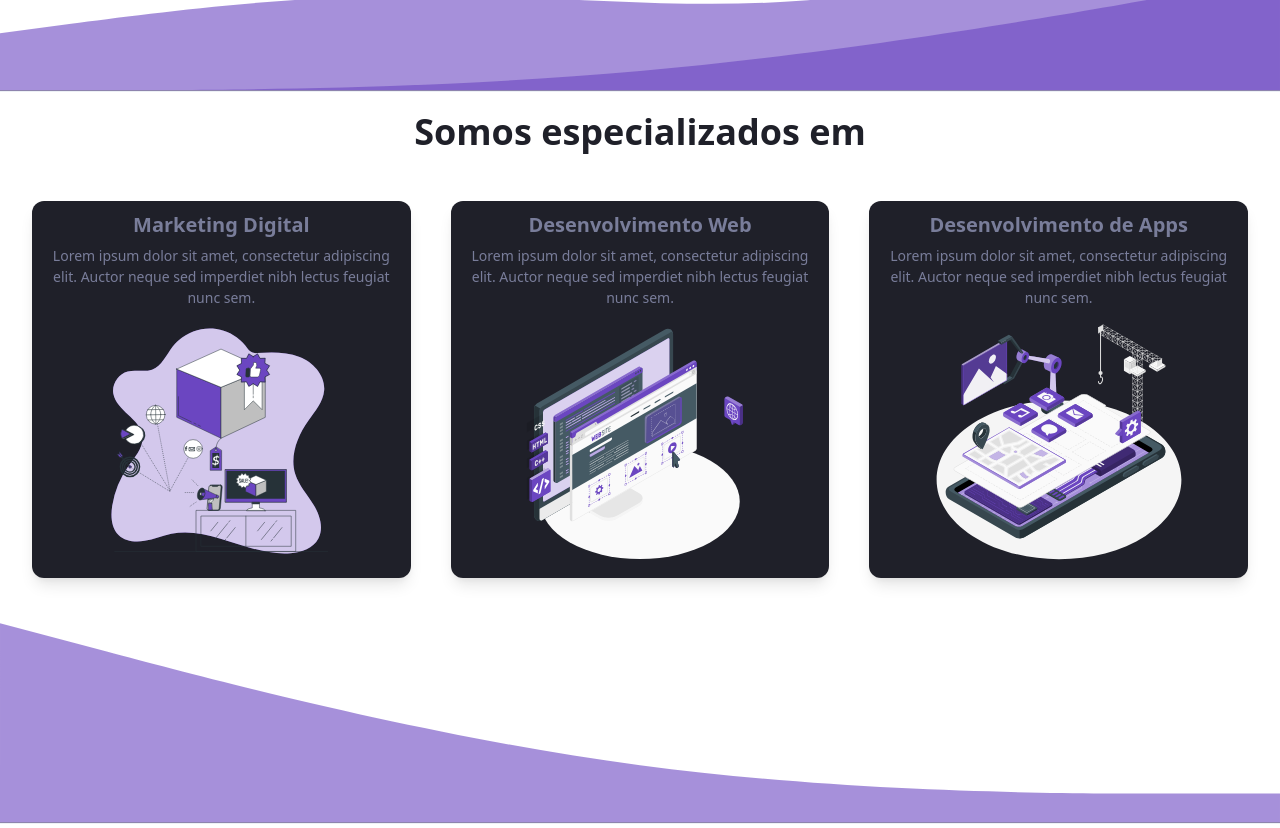
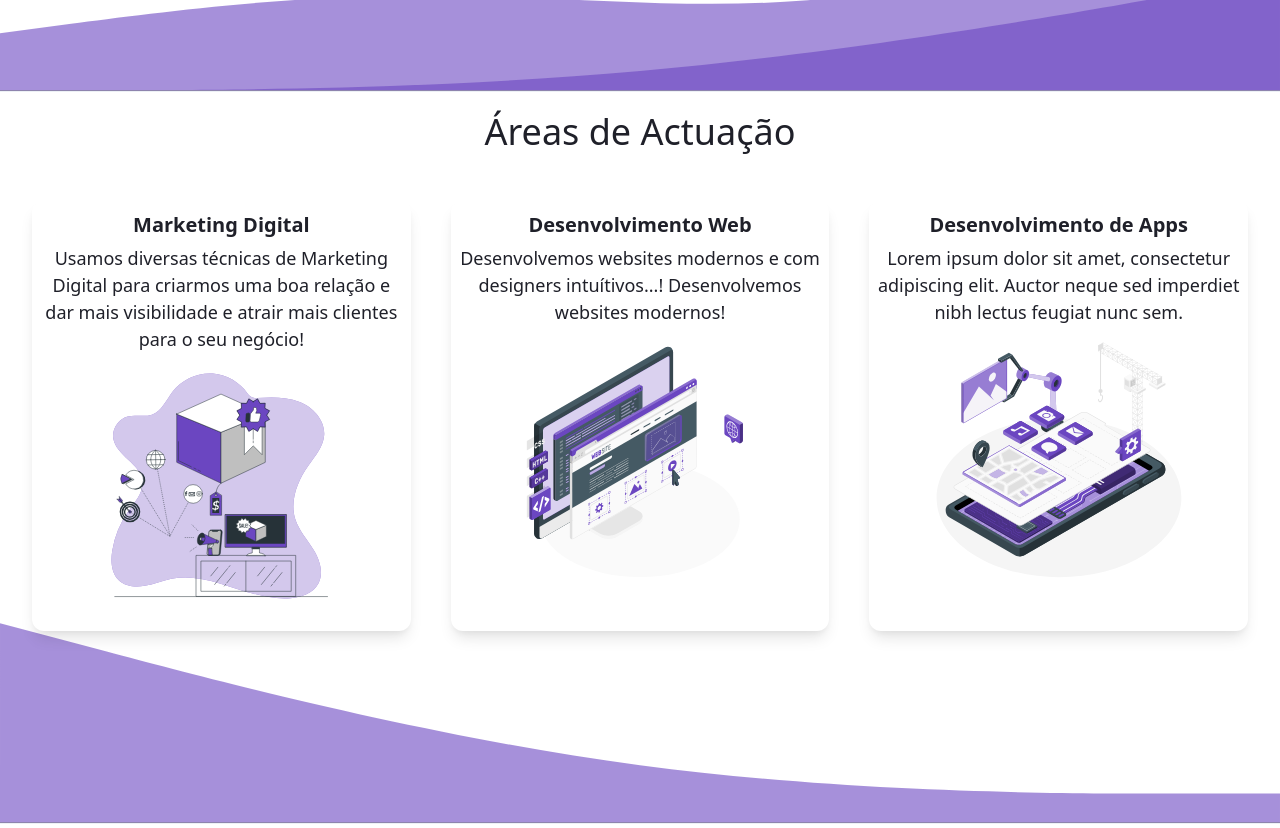
Before and after one commit to Edualicerces10/3exitusrepo, a Next.js app: page / in a window 1280 px wide. Shown: the part 678-1506 px from the top of the page. Built offline with nearby package versions, Linux system fonts and the light colour scheme; a web font is replaced by a local one.

Commit message:
editing the services section

```diff
--- a/src/components/SectionServices/ServiceContent.tsx
+++ b/src/components/SectionServices/ServiceContent.tsx
@@ -1,16 +1,21 @@
 import { ReactNode } from 'react'
 import { Stack, useColorModeValue } from '@chakra-ui/react'
 
-export const ServiceContent = ({ children }: { children: ReactNode }) => {
+interface ServiceProps {
+    children: ReactNode
+}
+
+export const ServiceContent = ({ children }: ServiceProps) => {
     return (
       <Stack
-        bg={useColorModeValue('gray.800','white')}
+        bg={useColorModeValue('white','gray.800')}
         boxShadow={'lg'}
         py={3}
         px={2}
         rounded={'xl'}
         align={'center'}
         pos={'relative'}
+        minH={430}
         >
         {children}
       </Stack>
--- a/src/components/SectionServices/ServiceHeading.tsx
+++ b/src/components/SectionServices/ServiceHeading.tsx
@@ -1,10 +1,9 @@
 import { ReactNode } from 'react'
-import { Heading, useColorModeValue } from '@chakra-ui/react'
+import { Heading } from '@chakra-ui/react'
 
 export const ServiceHeading = ({ children }: { children: ReactNode }) => {
     return (
       <Heading
-        color={useColorModeValue('gray.400','gray.600')}
         as={'h3'}
         fontSize={'xl'}
       >
--- a/src/components/SectionServices/ServiceText.tsx
+++ b/src/components/SectionServices/ServiceText.tsx
@@ -1,12 +1,12 @@
 import { ReactNode } from 'react';
-import { Text, useColorModeValue } from '@chakra-ui/react'
+import { Text } from '@chakra-ui/react'
 
 export const ServiceText = ({ children }: { children: ReactNode }) => {
     return (
-      <Text
+        <Text
         textAlign={'center'}
-        color={useColorModeValue('gray.400','gray.600')}
-        fontSize={'sm'}>
+        fontSize={{ base: 'md', lg: 'lg', md: 'lg'}}
+        >
         {children}
       </Text>
     );
--- a/src/components/SectionServices/ServiceTitle.tsx
+++ b/src/components/SectionServices/ServiceTitle.tsx
@@ -8,7 +8,12 @@ interface TitleProps {
 export const ServiceTitle = ({ heading, text}: TitleProps) => {
     return (
     <Stack spacing={0} align={'center'} >
-        <Heading>{heading}</Heading>
+        <Heading
+            fontSize={{ base: '2xl', md: '3xl', lg: '4xl' }}
+            fontWeight='500'
+        >
+            {heading}
+        </Heading>
         <Text>{text}</Text>
     </Stack>
     )
--- a/src/components/SectionServices/index.tsx
+++ b/src/components/SectionServices/index.tsx
@@ -1,8 +1,6 @@
 import {
   Box,
   Stack,
-  Container,
-  useColorModeValue,
 } from '@chakra-ui/react';
 import { ServiceText } from './ServiceText';
 import { ServiceTitle } from './ServiceTitle';
@@ -32,7 +30,7 @@ export default function SectionServices() {
       bgImage="url('/img/blobBottom.svg')"
       >
       {/* <Container maxW={'7xl'} py={2} as={Stack} spacing={12}> */}
-        <ServiceTitle heading={'Somos especializados em'} text="" />
+        <ServiceTitle heading={'Áreas de Actuação'} text="" />
         <Stack
           direction={{ base: 'column', md: 'row' }}
           spacing={{ base: 10, md: 4, lg: 10 }}
@@ -41,8 +39,7 @@ export default function SectionServices() {
             <ServiceContent>
               <ServiceHeading>Marketing Digital</ServiceHeading>
               <ServiceText>
-                Lorem ipsum dolor sit amet, consectetur adipiscing elit. Auctor
-                neque sed imperdiet nibh lectus feugiat nunc sem.
+                Usamos diversas técnicas de Marketing Digital para criarmos uma boa relação e dar mais visibilidade e atrair mais clientes para o seu negócio!
               </ServiceText>
             <ServiceImage src='/img/marketing.svg' alt='Marketing Plans'/>
             </ServiceContent>
@@ -51,8 +48,8 @@ export default function SectionServices() {
             <ServiceContent>
               <ServiceHeading>Desenvolvimento Web</ServiceHeading>
               <ServiceText>
-                Lorem ipsum dolor sit amet, consectetur adipiscing elit. Auctor
-                neque sed imperdiet nibh lectus feugiat nunc sem.
+                Desenvolvemos websites modernos e com designers intuítivos...!
+                Desenvolvemos websites modernos!
               </ServiceText>
               <ServiceImage src='/img/webdev.svg' alt='Devices for web development'/>
             </ServiceContent>
```
Also changed, not shown: src/components/SectionServices/ServiceImage.tsx (+5 -5 lines), src/components/SectionServices/Service.tsx (line endings or trailing spaces).
